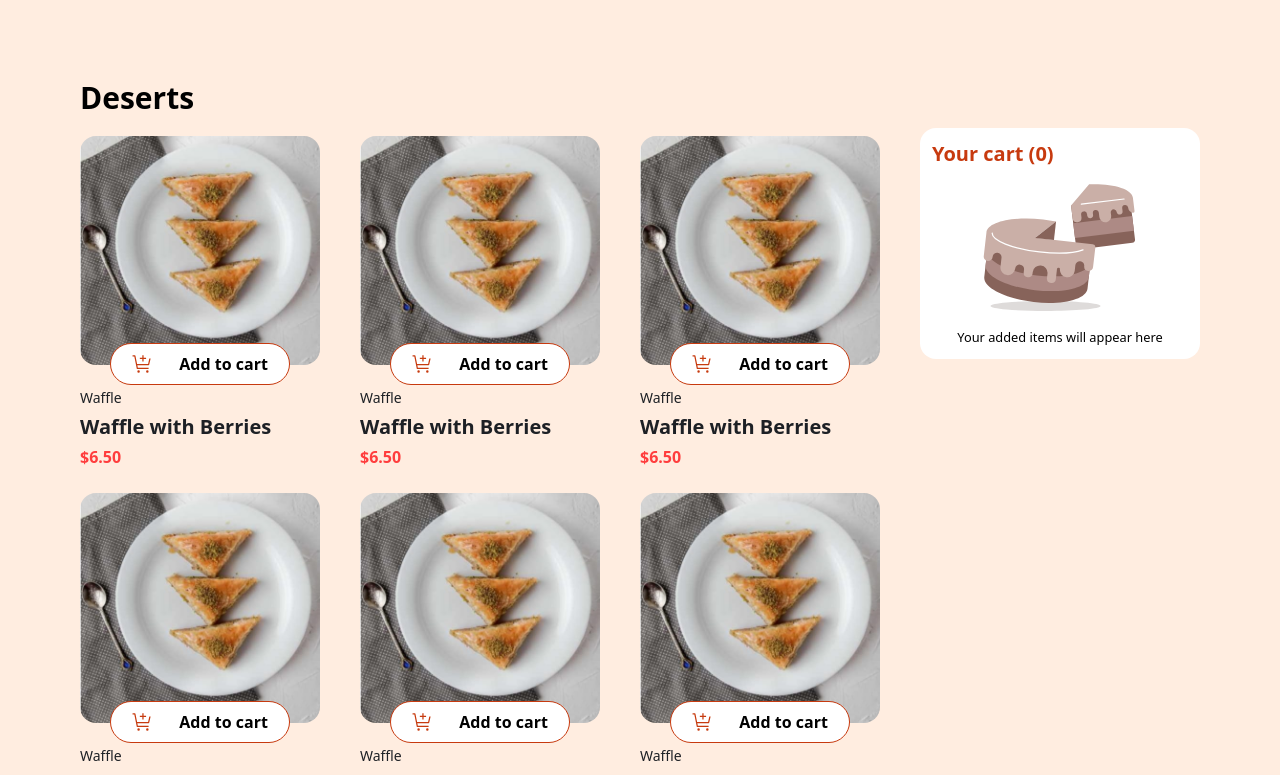
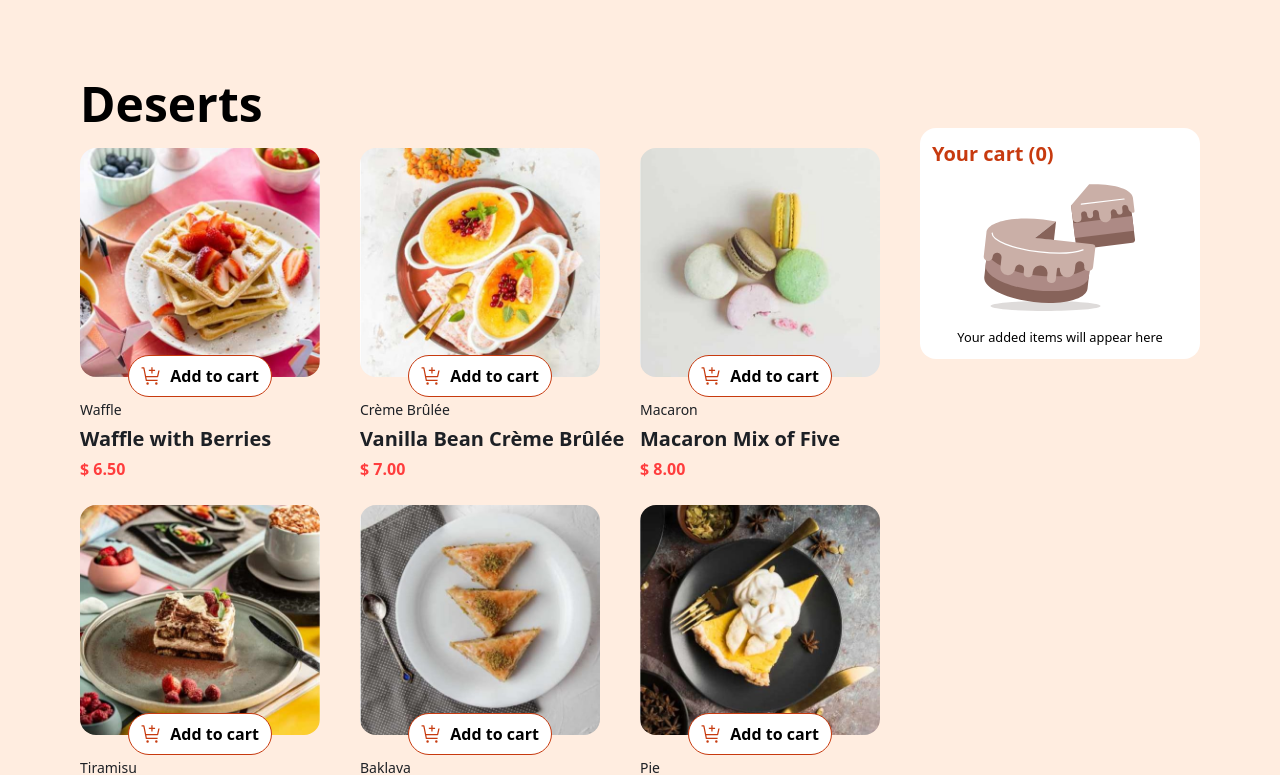
Before and after one commit to elhamrajairad/product-list-with-cart, a Next.js app: page / in a window 1280 px wide. Shown: the top 775 px of the page. Built offline with nearby package versions, Linux system fonts and the light colour scheme; data requests are answered from the project's data file.

Commit message:
fetch data from api

```diff
--- /dev/null
+++ b/app/api/deserts/route.ts
@@ -0,0 +1,26 @@
+import { NextResponse } from "next/server";
+
+const BASE_URL = "http://localhost:30001/deserts";
+
+export async function GET() {
+  try {
+    const response = await fetch(BASE_URL);
+    if (!response.ok) {
+      throw new Error(
+        `Failed to fetch: ${response.status} ${response.statusText}`
+      );
+    }
+
+    const deserts = await response.json();
+    return NextResponse.json(deserts, { status: 200 });
+  } catch (error) {
+    console.error("GET Error:", error);
+    return NextResponse.json(
+      {
+        message: "Failed to fetch deserts",
+        error: error instanceof Error ? error.message : "Unknown error",
+      },
+      { status: 500 }
+    );
+  }
+}
--- a/app/components/MainLayout.tsx
+++ b/app/components/MainLayout.tsx
@@ -2,17 +2,20 @@ import React from 'react'
 import { IChildrenProps } from '../types'
 import Container from './Container'
 import ShoppingCart from './shopping-cart/ShoppingCart'
+import { ProviderContextDeserts } from '../context/DesertsContext'
 
 export default function MainLayout({ children }: IChildrenProps) {
     return (
         <section>
             <Container>
+                <ProviderContextDeserts>
                     <section className='lg:grid lg:grid-cols-4'>
                         <section className='col-span-3 '>{children}</section>
                         <aside className='col-span-1'>
                             <ShoppingCart />
                         </aside>
                     </section>
+                </ProviderContextDeserts>
             </Container>
         </section>
     )
--- a/app/components/cart-product/Products.tsx
+++ b/app/components/cart-product/Products.tsx
@@ -1,16 +1,14 @@
+"use client"
 import React from 'react'
 import SingleProduct from './SingleProduct'
+import { useDeserts } from '@/app/context/DesertsContext'
 
 export default function Products() {
+    const { deserts } = useDeserts()
+    console.log(deserts)
     return (
         <section className='sm:grid sm:grid-cols-2  gap-6 lg:gap-0 lg:grid-cols-3  overflow-x-hidden  justify-start'>
-
-            <SingleProduct />
-            <SingleProduct />
-            <SingleProduct />
-            <SingleProduct />
-            <SingleProduct />
-            <SingleProduct />
+            {deserts.map((desert) => <SingleProduct key={desert.name} {...desert} />)}
         </section>
     )
 }
--- a/app/components/cart-product/SingleProduct.tsx
+++ b/app/components/cart-product/SingleProduct.tsx
@@ -1,21 +1,25 @@
 import Image from "next/image";
 import productImg from "@/public/image-baklava-desktop.jpg"
 import addToCartImg from "@/public/icon-add-to-cart.svg"
+import { IDesertsProps } from "@/app/context/DesertsContext";
+import { Deserts } from "@/app/types";
+import { StaticImport } from "next/dist/shared/lib/get-img-props";
 
-export default function SingleProduct() {
+export default function SingleProduct({ category, image, name, price }: Deserts) {
     return (
         <section className="mb-6 overflow-x-hidden">
             <section className="mb-5 xl:w-[15rem] lg:w-[12rem] relative">
-                <Image src={productImg} alt="" className="rounded-2xl " />
-                <section className="border border-primary absolute -bottom-5 z-30 rounded-full p-2 flex justify-around items-center  bg-white left-0 right-0 w-3/4 mx-auto">
+                <Image src={image.desktop} alt="" className="rounded-2xl " width={300} height={200} />
+                <section
+                    className="border cursor-pointer border-primary absolute -bottom-5 z-30 rounded-full p-2 flex justify-around items-center  bg-white left-0 right-0 w-3/5 mx-auto">
                     <Image src={addToCartImg} alt="" />
                     <p className="font-semibold">Add to cart</p>
                 </section>
             </section>
             <section>
-                <small className="text-sm font-light text-secondary">Waffle</small>
-                <h2 className="font-bold lg:text-[15px] xl:text-xl text-secondary my-1 ">Waffle with Berries</h2>
-                <p className="text-danger font-bold ">$6.50</p>
+                <small className="text-sm font-light text-secondary">{category}</small>
+                <h2 className="font-bold lg:text-[15px] xl:text-xl text-secondary my-1 ">{name}</h2>
+                <p className="text-danger font-bold ">$ {price.toFixed(2)}</p>
             </section>
         </section>
     )
--- /dev/null
+++ b/app/context/DesertsContext.tsx
@@ -0,0 +1,41 @@
+"use client"
+import { createContext, useContext, useEffect, useState } from "react";
+import { Deserts, IChildrenProps } from "../types";
+
+export interface IDesertsProps {
+    deserts: Deserts[];
+    getDeserts: () => void
+}
+
+const DesertsContext = createContext<undefined | IDesertsProps>(undefined);
+
+export function useDeserts() {
+    const context = useContext(DesertsContext);
+    if (!context) {
+        throw new Error("useDeserts must be used within a ProviderContextDeserts");
+    }
+    return context;
+}
+
+export function ProviderContextDeserts({ children }: IChildrenProps) {
+    const [deserts, setDeserts] = useState<Deserts[]>([]);
+
+    async function getDeserts() {
+        try {
+            const res = await fetch("/api/deserts");
+            if (!res.ok) throw new Error(`Failed to fetch: ${res.status}`);
+            const data = (await res.json()) as Deserts[];
+            setDeserts(data);
+        } catch (err) {
+            console.error("Error fetching deserts:", err);
+        }
+    }
+    useEffect(() => {
+        getDeserts()
+    }, [])
+    return (
+        <DesertsContext.Provider value={{ deserts, getDeserts }}>
+            {children}
+        </DesertsContext.Provider>
+    );
+}
--- a/app/data/db.json
+++ b/app/data/db.json
@@ -1,10 +1,11 @@
-[
+{
+    "deserts":[
     {
        "image": {
-            "thumbnail": "./assets/images/image-waffle-thumbnail.jpg",
-            "mobile": "./assets/images/image-waffle-mobile.jpg",
-            "tablet": "./assets/images/image-waffle-tablet.jpg",
-            "desktop": "./assets/images/image-waffle-desktop.jpg"
+            "thumbnail": "/image-waffle-thumbnail.jpg",
+            "mobile": "/image-waffle-mobile.jpg",
+            "tablet": "/image-waffle-tablet.jpg",
+            "desktop": "/image-waffle-desktop.jpg"
        },
        "name": "Waffle with Berries",
        "category": "Waffle",
@@ -12,10 +13,10 @@
     },
     {
         "image": {
-            "thumbnail": "./assets/images/image-creme-brulee-thumbnail.jpg",
-            "mobile": "./assets/images/image-creme-brulee-mobile.jpg",
-            "tablet": "./assets/images/image-creme-brulee-tablet.jpg",
-            "desktop": "./assets/images/image-creme-brulee-desktop.jpg"
+            "thumbnail": "/image-creme-brulee-thumbnail.jpg",
+            "mobile": "/image-creme-brulee-mobile.jpg",
+            "tablet": "/image-creme-brulee-tablet.jpg",
+            "desktop": "/image-creme-brulee-desktop.jpg"
         },
         "name": "Vanilla Bean Crème Brûlée",
         "category": "Crème Brûlée",
@@ -23,10 +24,10 @@
      },
      {
         "image": {
-            "thumbnail": "./assets/images/image-macaron-thumbnail.jpg",
-            "mobile": "./assets/images/image-macaron-mobile.jpg",
-            "tablet": "./assets/images/image-macaron-tablet.jpg",
-            "desktop": "./assets/images/image-macaron-desktop.jpg"
+            "thumbnail": "/image-macaron-thumbnail.jpg",
+            "mobile": "/image-macaron-mobile.jpg",
+            "tablet": "/image-macaron-tablet.jpg",
+            "desktop": "/image-macaron-desktop.jpg"
         },
         "name": "Macaron Mix of Five",
         "category": "Macaron",
@@ -34,10 +35,10 @@
      },
      {
         "image": {
-            "thumbnail": "./assets/images/image-tiramisu-thumbnail.jpg",
-            "mobile": "./assets/images/image-tiramisu-mobile.jpg",
-            "tablet": "./assets/images/image-tiramisu-tablet.jpg",
-            "desktop": "./assets/images/image-tiramisu-desktop.jpg"
+            "thumbnail": "/image-tiramisu-thumbnail.jpg",
+            "mobile": "/image-tiramisu-mobile.jpg",
+            "tablet": "/image-tiramisu-tablet.jpg",
+            "desktop": "/image-tiramisu-desktop.jpg"
         },
         "name": "Classic Tiramisu",
         "category": "Tiramisu",
@@ -45,10 +46,10 @@
      },
      {
         "image": {
-            "thumbnail": "./assets/images/image-baklava-thumbnail.jpg",
-            "mobile": "./assets/images/image-baklava-mobile.jpg",
-            "tablet": "./assets/images/image-baklava-tablet.jpg",
-            "desktop": "./assets/images/image-baklava-desktop.jpg"
+            "thumbnail": "/image-baklava-thumbnail.jpg",
+            "mobile": "/image-baklava-mobile.jpg",
+            "tablet": "/image-baklava-tablet.jpg",
+            "desktop": "/image-baklava-desktop.jpg"
         },
         "name": "Pistachio Baklava",
         "category": "Baklava",
@@ -56,10 +57,10 @@
      },
      {
         "image": {
-            "thumbnail": "./assets/images/image-meringue-thumbnail.jpg",
-            "mobile": "./assets/images/image-meringue-mobile.jpg",
-            "tablet": "./assets/images/image-meringue-tablet.jpg",
-            "desktop": "./assets/images/image-meringue-desktop.jpg"
+            "thumbnail": "/image-meringue-thumbnail.jpg",
+            "mobile": "/image-meringue-mobile.jpg",
+            "tablet": "/image-meringue-tablet.jpg",
+            "desktop": "/image-meringue-desktop.jpg"
         },
         "name": "Lemon Meringue Pie",
         "category": "Pie",
@@ -67,10 +68,10 @@
      },
      {
         "image": {
-            "thumbnail": "./assets/images/image-cake-thumbnail.jpg",
-            "mobile": "./assets/images/image-cake-mobile.jpg",
-            "tablet": "./assets/images/image-cake-tablet.jpg",
-            "desktop": "./assets/images/image-cake-desktop.jpg"
+            "thumbnail": "/image-cake-thumbnail.jpg",
+            "mobile": "/image-cake-mobile.jpg",
+            "tablet": "/image-cake-tablet.jpg",
+            "desktop": "/image-cake-desktop.jpg"
         },
         "name": "Red Velvet Cake",
         "category": "Cake",
@@ -78,10 +79,10 @@
      },
      {
         "image": {
-            "thumbnail": "./assets/images/image-brownie-thumbnail.jpg",
-            "mobile": "./assets/images/image-brownie-mobile.jpg",
-            "tablet": "./assets/images/image-brownie-tablet.jpg",
-            "desktop": "./assets/images/image-brownie-desktop.jpg"
+            "thumbnail": "/image-brownie-thumbnail.jpg",
+            "mobile": "/image-brownie-mobile.jpg",
+            "tablet": "/image-brownie-tablet.jpg",
+            "desktop": "/image-brownie-desktop.jpg"
         },
         "name": "Salted Caramel Brownie",
         "category": "Brownie",
@@ -89,13 +90,14 @@
      },
      {
         "image": {
-            "thumbnail": "./assets/images/image-panna-cotta-thumbnail.jpg",
-            "mobile": "./assets/images/image-panna-cotta-mobile.jpg",
-            "tablet": "./assets/images/image-panna-cotta-tablet.jpg",
-            "desktop": "./assets/images/image-panna-cotta-desktop.jpg"
+            "thumbnail": "/image-panna-cotta-thumbnail.jpg",
+            "mobile": "/image-panna-cotta-mobile.jpg",
+            "tablet": "/image-panna-cotta-tablet.jpg",
+            "desktop": "/image-panna-cotta-desktop.jpg"
         },
         "name": "Vanilla Panna Cotta",
         "category": "Panna Cotta",
         "price": 6.50
      }
 ]
+}
--- a/app/page.tsx
+++ b/app/page.tsx
@@ -1,12 +1,10 @@
 import React from 'react'
-import SingleProduct from './components/cart-product/SingleProduct'
 import Products from './components/cart-product/Products'
-import ModalOrder from './components/shopping-cart/ModalOrder'
 
 export default function Home() {
   return (
     <main>
-      <h1 className='text-3xl font-semibold mb-5'>Deserts</h1>
+      <h1 className='text-5xl font-bold mb-5'>Deserts</h1>
       <Products />
     </main>
   )
```
Also changed, not shown: app/types.ts (+14 -0 lines). Lines whose indentation alone changed are shown as unchanged.
